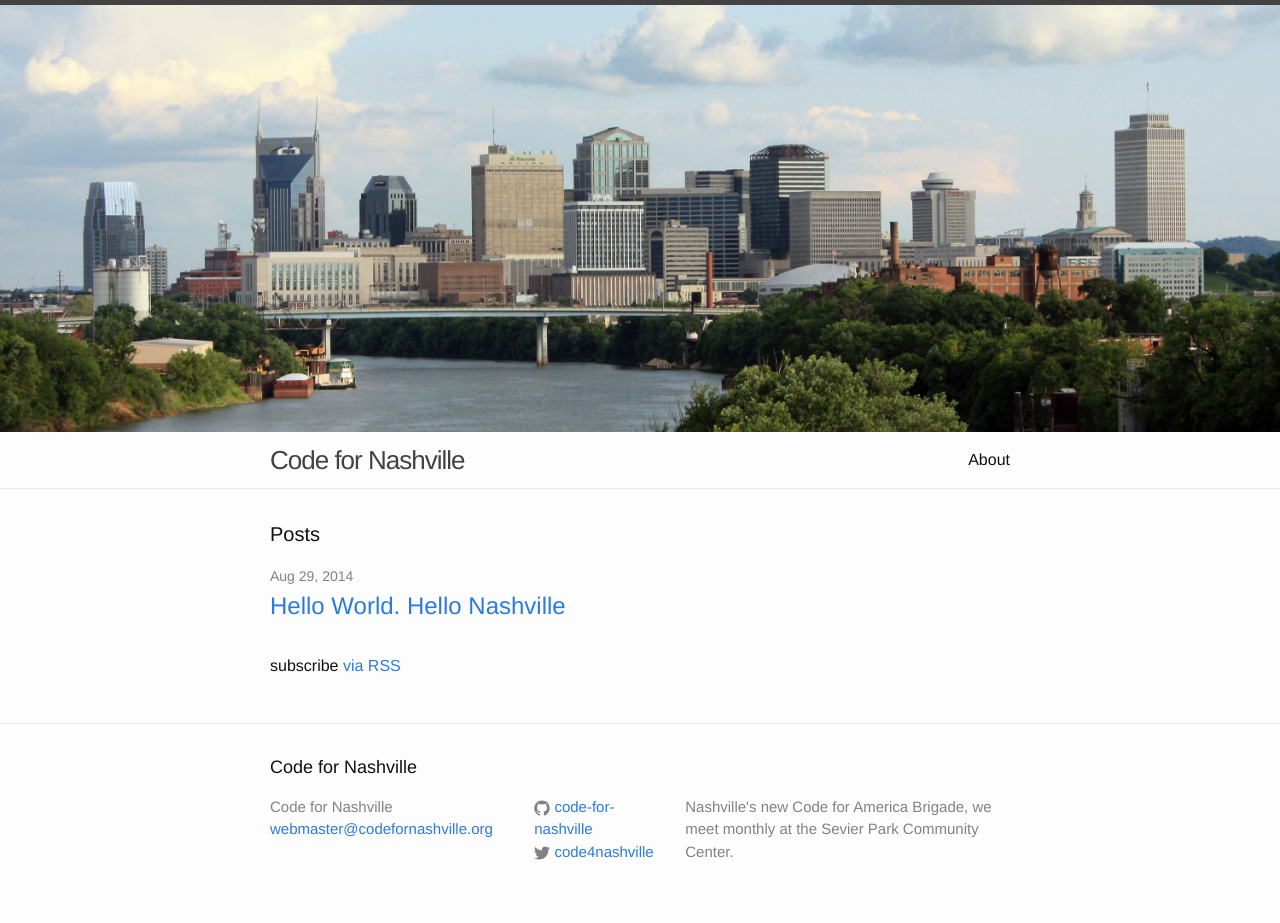
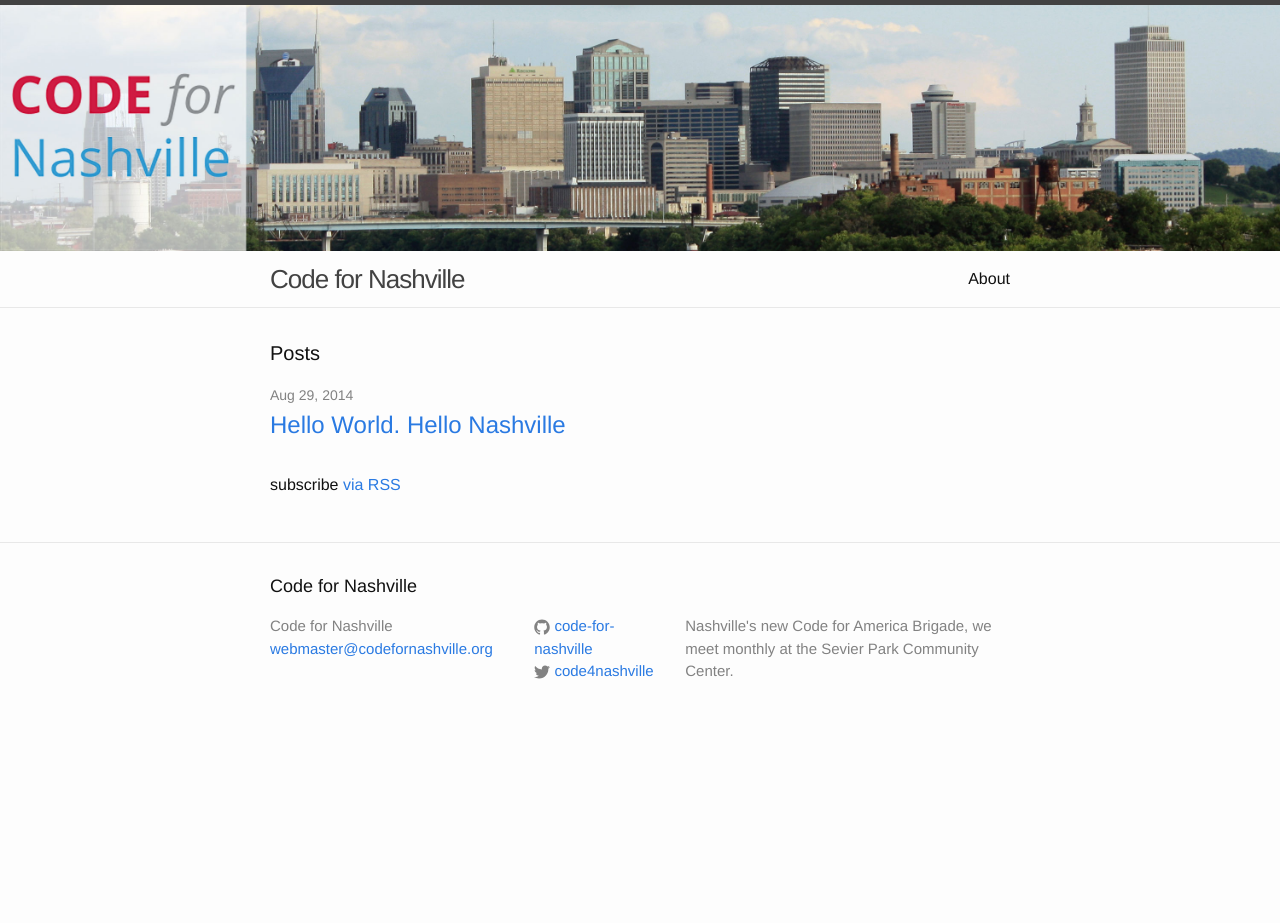
Before and after one commit to code-for-nashville/code-for-nashville.github.io, a Jekyll site: the page built from index.html, in a window 1280 px wide. Built offline with Jekyll 4.4.1, drawn with Linux system fonts in a browser that asks for light colours; after the commit the page ends 900 px from its top, so only the background shows below that.

Commit message:
Switching to a shorted header image with logo

```diff
--- a/_includes/header.html
+++ b/_includes/header.html
@@ -1,7 +1,7 @@
 <header class="site-header">
 
   <div class="header-image">
-    <img src="{{ site.baseurl }}/img/Nashville_panorama_60.jpg" alt="Nashville">
+    <img src="{{ site.baseurl }}/img/header_panorama_logo.jpg" alt="Nashville">
   </div>
 
   <div class="wrapper">
```
Also changed, not shown: img/Nashville_panorama_60.jpg (deleted), img/header_panorama_logo.jpg (added).
